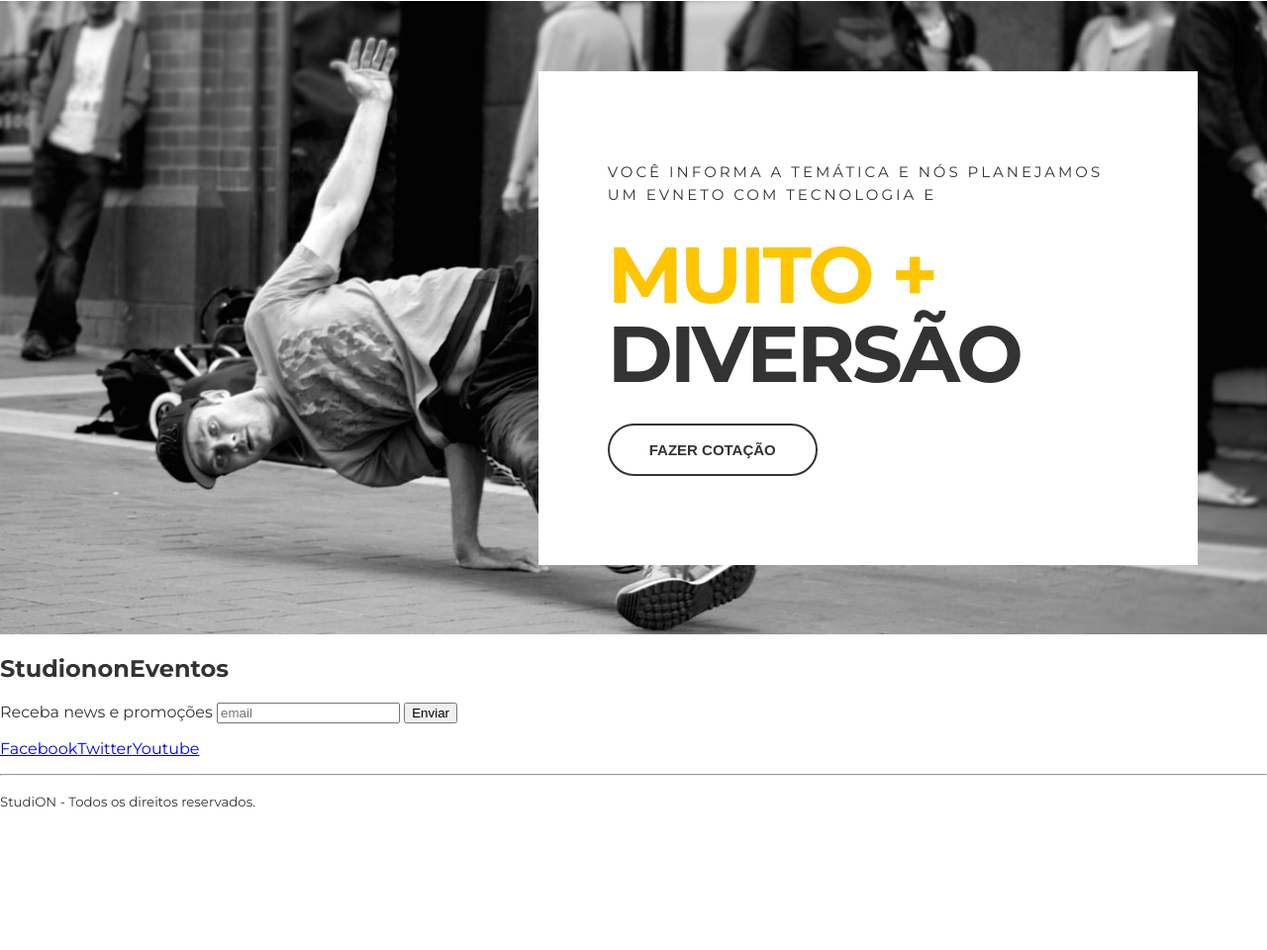
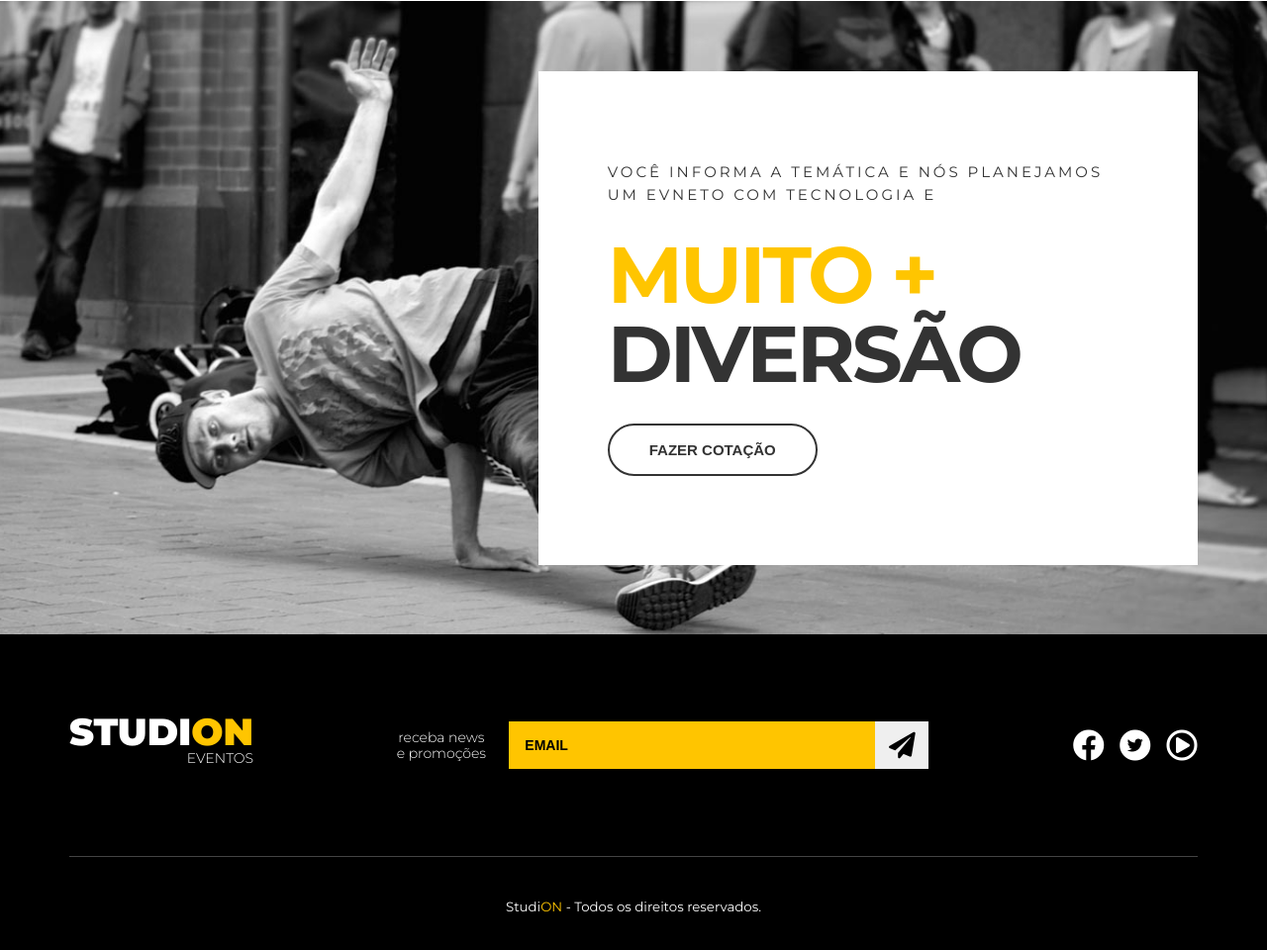
Before and after one commit to mariawelter/studion2021, a website: page src/index.html in a window 1280 px wide. Shown: the part 1546-2506 px from the top of the page at 99% size. Before the commit the page ends 2381 px from the top, so only its background shows below. Drawn offline with Linux system fonts and the light colour scheme.

Commit message:
(feat) Footer styling

```diff
--- a/src/index.html
+++ b/src/index.html
@@ -65,21 +65,44 @@
             </section>
         </main>
 
-        <footer>
-            <h2>Studi<span>on</span>on<span>Eventos</span></h2>
-            <form>
-                <label>Receba news e promoções</label>
-                <input type="email" placeholder="email">
-                <button type="submit">Enviar</button>
-            </form>
-             <ul>
-                <li><a href="https://facebook.com/" target="_blank">Facebook</a></li>
-                <li><a href="https://twitter.com/" target="_blank">Twitter</a></li>
-                <li><a href="https://youtube.com/" target="_blank">Youtube</a></li>
-            </ul>
-            <HR />
+        <footer class="footer">
+            <div class="container footer_container">
+                <h2 class="logo-studion">
+                    Studi<span class="copy--primary">on</span>
+                    <span class="logo-studion__subtitle">Eventos</span>
+                </h2>
+                <form class="footer_form">
+                    <label for="email">receba news e promoções</label>
+                    <div class="footer_form_email">
+                        <input id="email" type="email" placeholder="email">
+                        <button type="submit">
+                            <i class="fas fa-paper-plane fa-2x"></i>
+                        </button>
+                    </div>
+                </form>
+                <ul class="footer_social">
+                    <li>
+                        <a href="https://facebook.com/" target="_blank">
+                            <i class="fab fa-facebook fa-2x"></i>
+                        </a>
+                    </li>
+                    <li>
+                        <a href="https://twitter.com/" target="_blank">
+                            <span class="fa-stack">
+                                <i class="fas fa-circle fa-stack-2x fa-inverse"></i>
+                                <i class="fab fa-twitter fa-stack-1x"></i>
+                              </span>
+                        </a>
+                    </li>
+                    <li>
+                        <a href="https://youtube.com/" target="_blank">
+                            <i class="far fa-play-circle fa-2x"></i>
+                        </a>
+                    </li>
+                </ul>
+            </div>
             <p>
-                <small>Studi<span>ON</span> - Todos os direitos reservados.</small>
+                <small>Studi<span class="copy--primary">ON</span> - Todos os direitos reservados.</small>
             </p>
         </footer>
     </body>
--- a/src/style.css
+++ b/src/style.css
@@ -1,4 +1,6 @@
 @import url('https://fonts.googleapis.com/css2?family=Montserrat:wght@300;400;700;900&family=Roboto&display=swap');
+@import url('https://cdnjs.cloudflare.com/ajax/libs/font-awesome/5.15.3/css/fontawesome.min.css');
+@import url('https://cdnjs.cloudflare.com/ajax/libs/font-awesome/5.15.3/css/all.min.css');
 
 * {
     box-sizing: border-box;
@@ -85,7 +87,6 @@ ul {
 .logo-studion__subtitle {
     font-size: .875rem;
     font-weight: 300;
-    float: right;
 }
 
 .copy--primary {
@@ -271,3 +272,98 @@ ul {
     background-color: unset;
     font-weight: 700;
 }
+
+.footer {
+    background-color: #000;
+    color: #fff;
+    text-align: center;
+}
+
+.footer_container {
+    display: grid;
+    grid-template-columns: repeat(3,auto);
+    align-items: center;
+    padding: 5rem 0;
+    border-bottom: 0.1rem solid #fff4;
+}
+
+.footer .logo-studion{
+    justify-self: start;
+    margin: 0;
+}
+
+.logo-studion__subtitle{
+    display: block;
+}
+
+.footer_form{
+    display: grid;
+    place-items: center;
+    grid-template-columns: 9ch auto;
+    gap: 1.3rem;
+}
+
+.footer_form label{
+    font-size: .875rem;
+    font-weight: 300;
+    line-height: 1rem;
+}
+
+.footer_form_email{
+    display: grid;
+    grid-template-columns: auto 3.375rem;
+    width: 100%;
+}
+
+.footer_form input{
+    background-color: var(--color-primary);
+    border: unset;
+    padding: 1rem;
+    font-size: .875rem;
+    font-weight: 700;
+    text-transform: uppercase;
+    color: #000;
+}
+
+.footer_form input::placeholder{
+    color: #000;
+}
+
+.footer_form input:focus{
+    outline: unset;
+}
+
+.footer_form button{
+    cursor: pointer;
+    border:unset;
+    height: 100%;
+    transition: 0.3s all ease;
+}
+
+.footer_form button:hover{
+    color: #fff;
+    background-color: var(--color-copy);
+}
+
+.footer_social{
+    display: grid;
+    grid-template-columns: repeat(3,auto);
+    gap: 0.5rem;
+    justify-self: end;
+}
+
+.footer_social a,
+.footer_social a:visited,
+.footer_social a:active{
+    color: #fff;
+    margin-left: 0.2rem;
+}
+
+.footer_social .fa-twitter{
+    color: #000;
+}
+
+
+.footer p{
+    margin: 2.5rem 0;
+}
```
